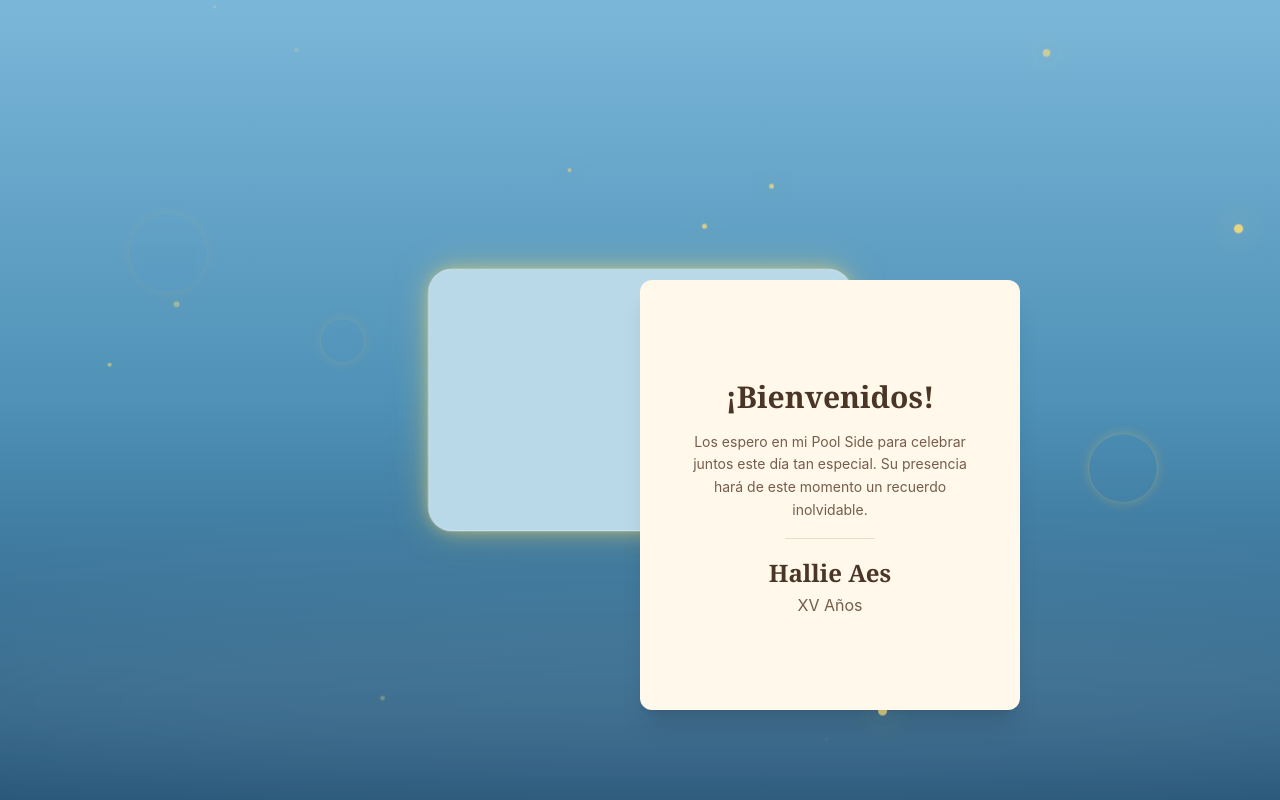
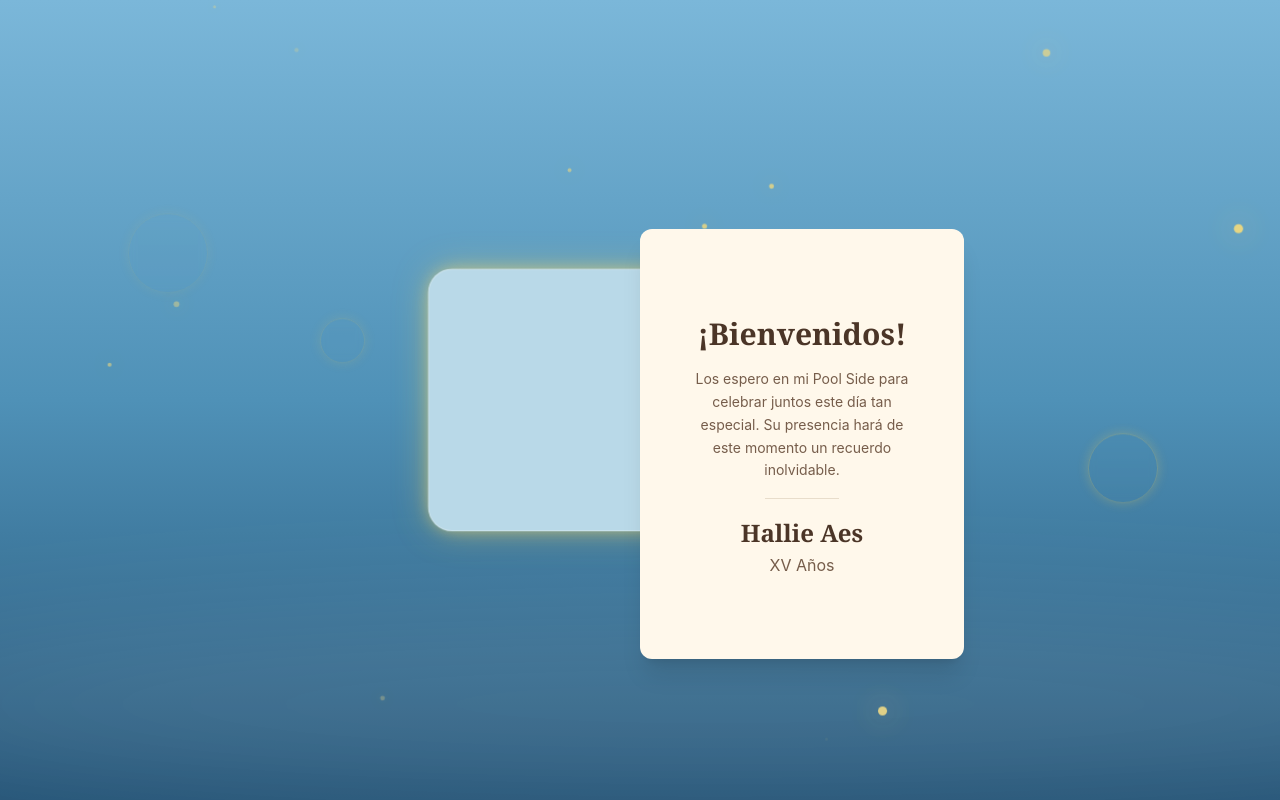
Before and after one commit to Steve0365/XVInvitaacion, a Next.js app: page / in a window 1280 px wide. Both pictures are taken after a click on the element 640 px from the left and 352 px from the top of the page. Built offline with nearby package versions, Linux system fonts and the light colour scheme.

Commit message:
Add files via upload

```diff
--- a/components/EnvelopeScreen.jsx
+++ b/components/EnvelopeScreen.jsx
@@ -79,7 +79,7 @@ export default function EnvelopeScreen({ onOpen }) {
           />
 
           {/* Sobre */}
-          <div className="relative w-[420px] h-[260px]">
+          <div className="relative w-[420px] h-[260px] flex items-center justify-center">
             <motion.div
               className="absolute inset-0 rounded-3xl border-2 border-[#f6dc7b] pointer-events-none"
               animate={{ opacity: [0.4, 1, 0.4], boxShadow: ['0 0 10px #f6dc7b', '0 0 35px #f6dc7b', '0 0 10px #f6dc7b'] }}
@@ -101,12 +101,35 @@ export default function EnvelopeScreen({ onOpen }) {
             </motion.div>
 
             <motion.div
-              initial={{ opacity: 0, y: 80, scale: 0.85 }}
-              animate={isOpen ? { opacity: 1, x: 0, y: -120, scale: 1 } : { opacity: 0, x: 0, y: 0, scale: 0.85 }}
+              initial={{ opacity:0, x:0, y:0, scale:0.85 }}
+              animate={
+isOpen
+?
+{
+ opacity:1,
+ x:0,
+ y:-150,
+ scale:1
+}
+:
+{
+ opacity:0,
+ x:0,
+ y:0,
+ scale:0.85
+}
+}
               transition={{ duration: 1.2, ease: [0.22, 1, 0.36, 1] }}
-              className={`absolute left-1/2 top-1/2 -translate-x-1/2 -translate-y-1/2 ${isOpen ? 'z-30 pointer-events-auto' : 'z-0 pointer-events-none'}`}
+              className={`
+absolute
+left-1/2
+top-[42%]
+-translate-x-1/2
+-translate-y-1/2
+${isOpen ? 'z-30 pointer-events-auto' : 'z-0 pointer-events-none'}
+`}
             >
-              <div className="bg-[#fff8eb] rounded-xl shadow-xl w-[clamp(280px,75vw,380px)] p-[clamp(24px,6vw,40px)] min-h-[clamp(200px,50vw,430px)] flex flex-col items-center justify-center text-center">
+              <div className="bg-[#fff8eb] rounded-xl shadow-xl w-[360px] max-w-[90%] p-[clamp(24px,6vw,40px)] min-h-[clamp(200px,50vw,430px)] flex flex-col items-center justify-center text-center">
                 <h3 className="font-serif font-bold text-[clamp(20px,5.5vw,30px)] text-[#4b3527] mb-[clamp(8px,2vw,12px)]">
                   ¡Bienvenidos!
                 </h3>
```
